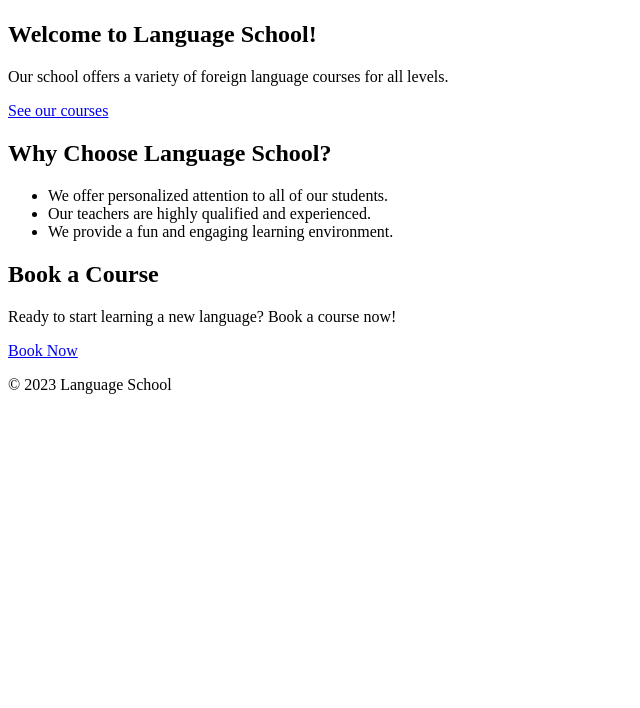
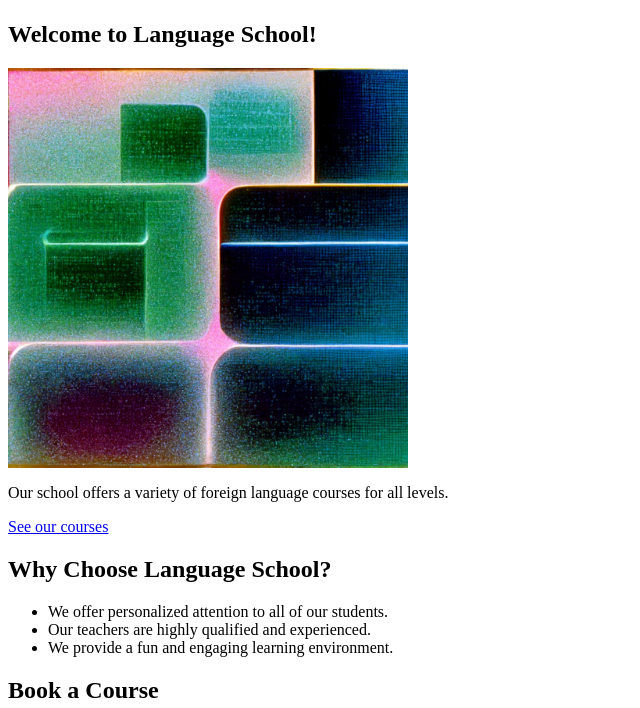
Before and after one commit to lukasz-pudlo/thusy-lang-dev, a Django app: page / in a window 1280 px wide. Shown: the part 45-753 px from the top of the page, without its empty margins (0-640 px from the left). Before the commit the page ends 439 px from the top, so only its background shows below. Run offline with Django 3.2, Linux system fonts and the light colour scheme.

Commit message:
Add placeholder image to home page

```diff
--- a/thusy-lang/thusy_lang/bookings/templates/bookings/index.html
+++ b/thusy-lang/thusy_lang/bookings/templates/bookings/index.html
@@ -10,6 +10,7 @@
     <main>
         <section>
             <h2>Welcome to Language School!</h2>
+            <img src="{% static 'language_school_home_page.png' %}" role="img" alt="Home Page Image" width="400" style="margin: 0 auto" />
             <p>Our school offers a variety of foreign language courses for all levels.</p>
             <a href="/courses/">See our courses</a>
         </section>
```
Also changed, not shown: thusy-lang/thusy_lang/bookings/static/language_school_home_page.png (added).
